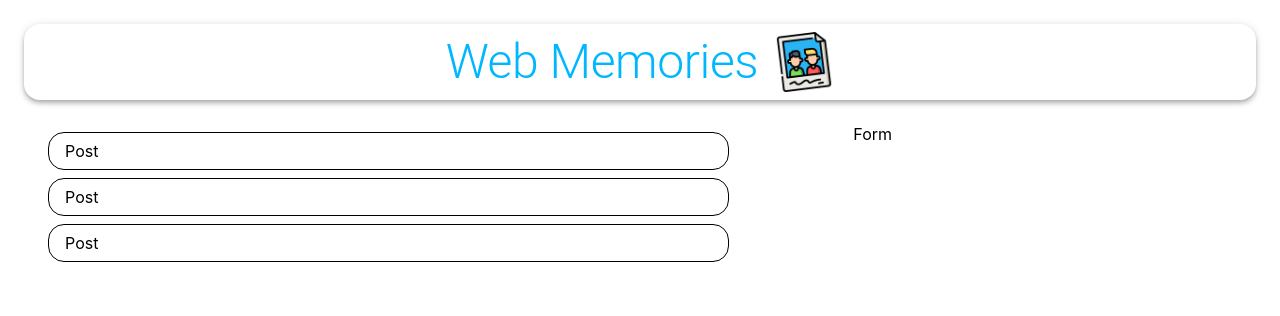
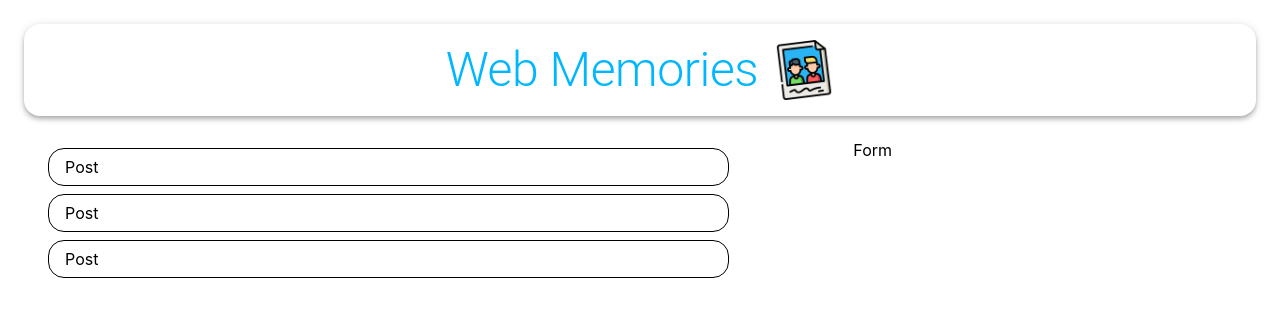
Before and after one commit to CJ-Yang0225/web-memories, a React (Create React App) app in the folder client/: page / in a window 1280 px wide. Shown: the top 316 px of the page. Built offline with nearby package versions, Linux system fonts and the light colour scheme.

Commit message:
chore: change styles

```diff
--- a/client/src/components/Home.tsx
+++ b/client/src/components/Home.tsx
@@ -17,10 +17,10 @@ function Home() {
       <Grow in>
         <Container>
           <Grid container justify="space-between" spacing={3}>
-            <Grid item xs={12} sm={7}>
+            <Grid item sm={7} xs={12}>
               <PostCardList />
             </Grid>
-            <Grid item xs={12} sm={4}>
+            <Grid item sm={4} xs={12}>
               <Form />
             </Grid>
           </Grid>
@@ -36,7 +36,7 @@ const Header = styled(AppBar)`
   justify-content: center;
   align-items: center;
   margin: 24px 0;
-  padding: 8px 16px;
+  padding: 16px 24px;
   border-radius: 16px;
 `;
 
```
